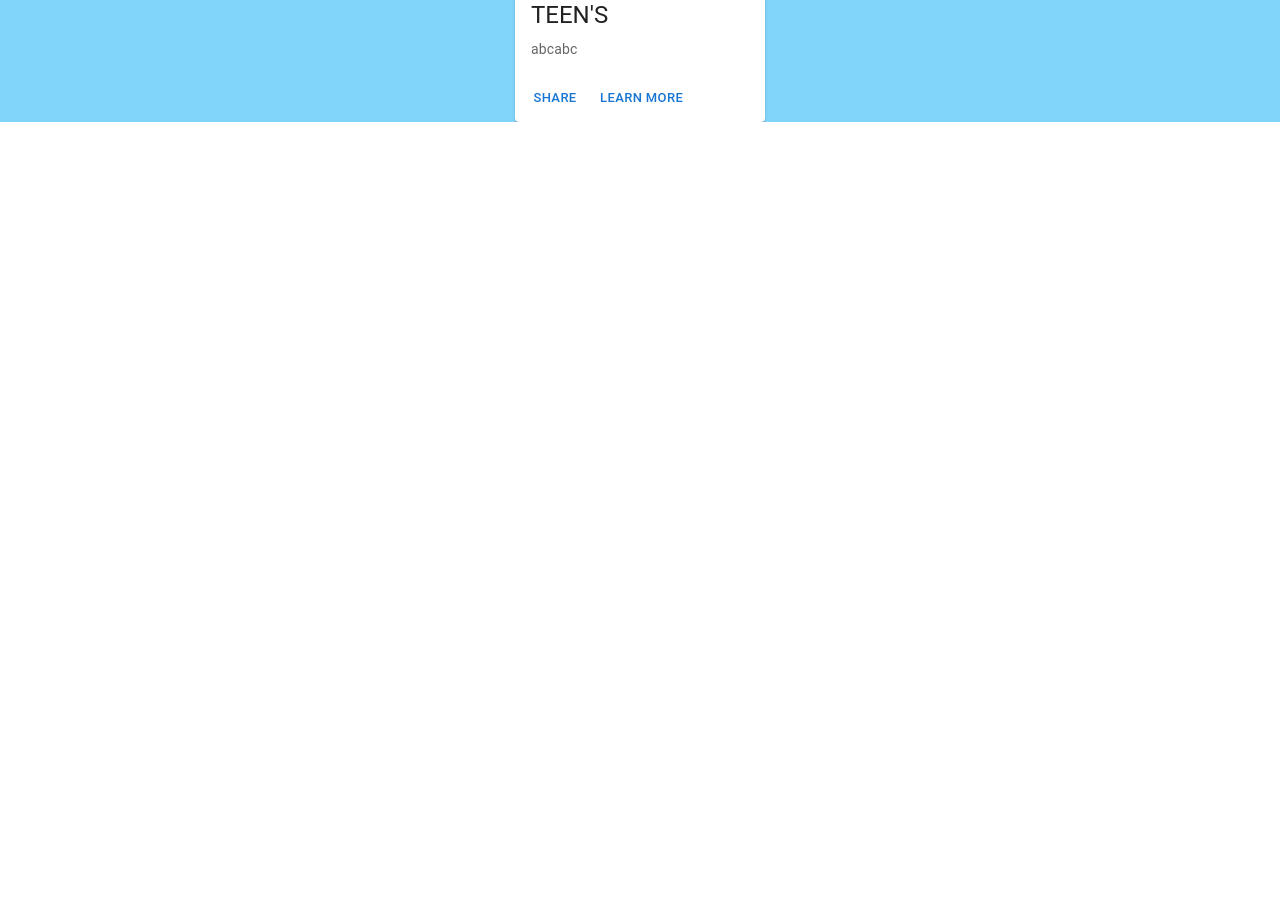
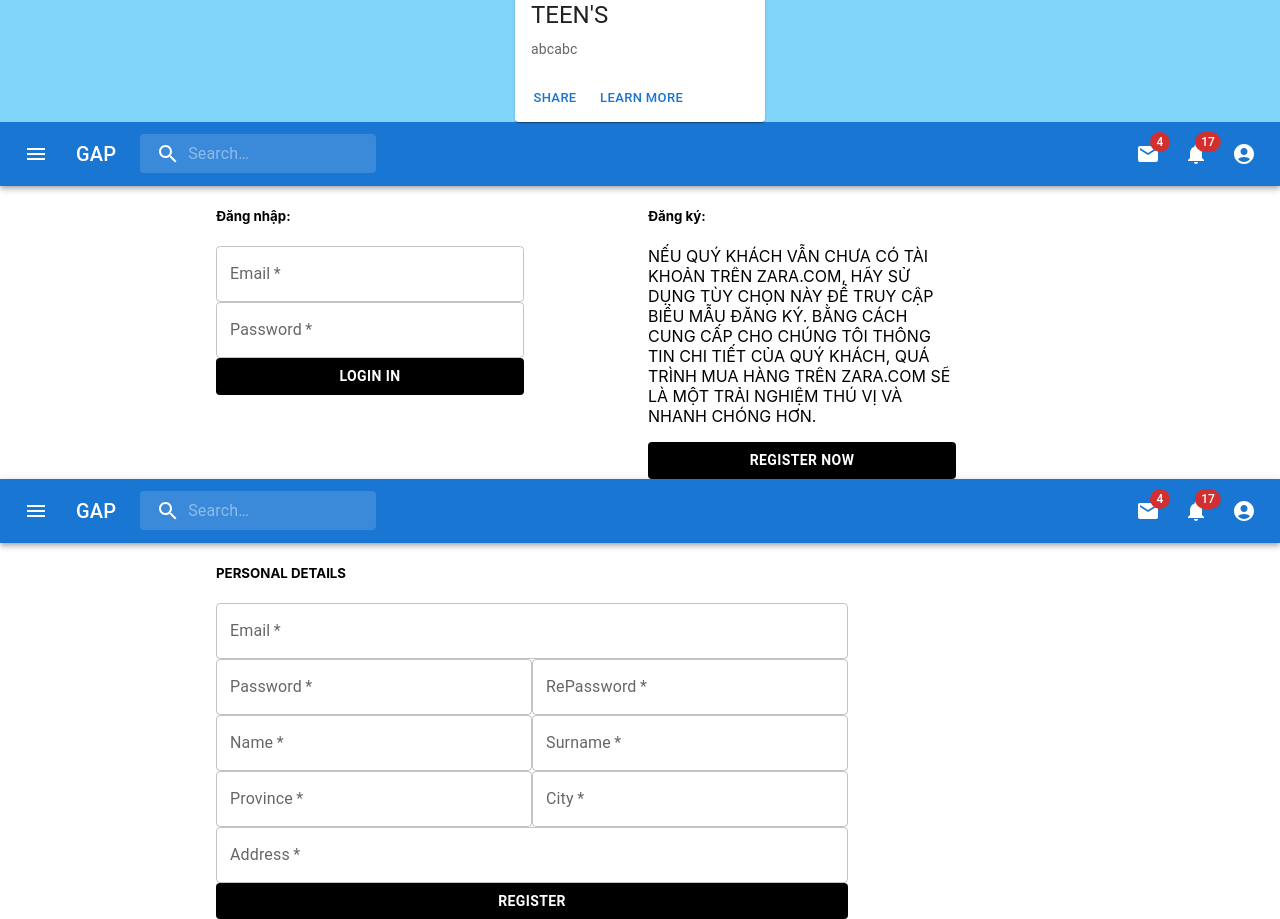
Before and after one commit to Tvkattsu103/mockProjectReactFPT, a React (Create React App) app: page /Login in a window 1280 px wide. Shown: the part 3720-4639 px from the top of the page. Before the commit the page ends 3842 px from the top, so only its background shows below. Built offline with nearby package versions, Linux system fonts and the light colour scheme.

Commit message:
cap nhat login 20/4/2022

```diff
--- a/src/App.js
+++ b/src/App.js
@@ -1,13 +1,16 @@
 import './App.css';
 import Category from './components/Category';
 import HomePage from "./components/Home/HomePage";
+import Login from './components/Login/Login';
+import Register from './components/Register/Register';
 
 function App() {
   return (
     <>
     {/* <Category/> */}
     <HomePage />
-
+    <Login/>
+    <Register/>
     </>
   );
 }
--- a/src/components/Login/Login.jsx
+++ b/src/components/Login/Login.jsx
@@ -3,23 +3,23 @@ import React, { useState } from 'react'
 import Header from '../UI/Header';
 
 function Login() {
-    const [Username , setUserName] = useState('');
+    const [Email , setEmail] = useState('');
     const [Password, setPassword] =useState('');
-    const [userErr , setUserErr] = useState('');
+    const [emailErr , setEmailErr] = useState('');
     const [passErr, setPassErr] =useState('');
-    const handleChangeUsername=(e)=>{
-        setUserName(e.target.value);
+    const handleChangeEmail=(e)=>{
+        setEmail(e.target.value);
     }
     const handleChangePassword=(e)=>{
         setPassword(e.target.value);
     }
     const checkLogin = ()=>{
         let isValid = true;
-        if(Username!=="thehuy"){
+        if(Email!=="thehuy@gmail.com"){
           isValid = false;
-          setUserErr("User is not correct");
+          setEmailErr("User is not correct");
         }else{
-          setUserErr("");
+          setEmailErr("");
         }
         if(Password!=="123456"){
           isValid = false;
@@ -52,16 +52,16 @@ function Login() {
                 <form action='#' method='post' onSubmit={handleSubmit}>
                     <h5><b>Đăng nhập:</b></h5>
                     <TextField
-                    label='Username'
+                    label='Email'
                     id="outlined-size-small"
-                    value={Username}
-                    placeholder='Enter Username'
-                    type='text'
+                    value={Email}
+                    placeholder='Enter Email'
+                    type='Email'
                     fullWidth
                     required
-                    onChange={handleChangeUsername}
+                    onChange={handleChangeEmail}
                     />
-                    <small className="text-danger">{userErr}</small>
+                    <small className="text-danger">{emailErr}</small>
                     <TextField
                     label='Password'
                     id="outlined-size-small"
```
